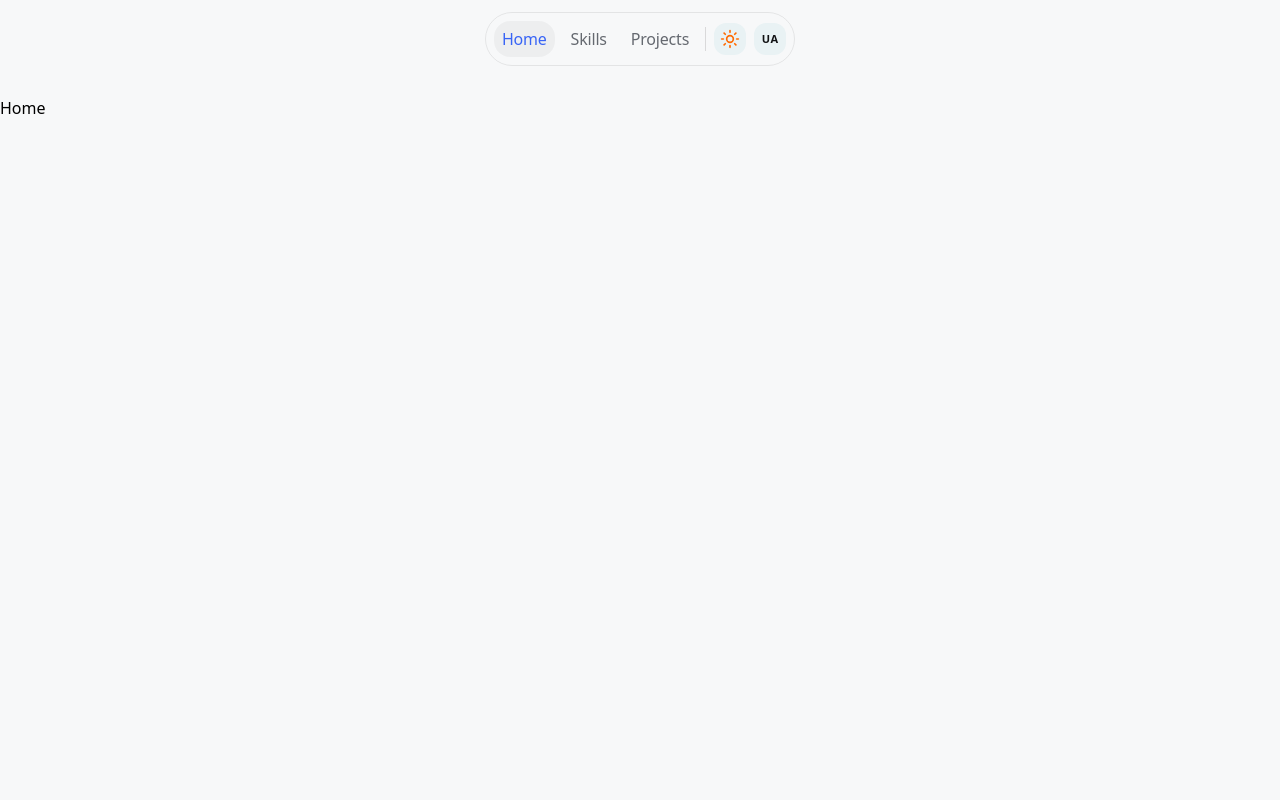
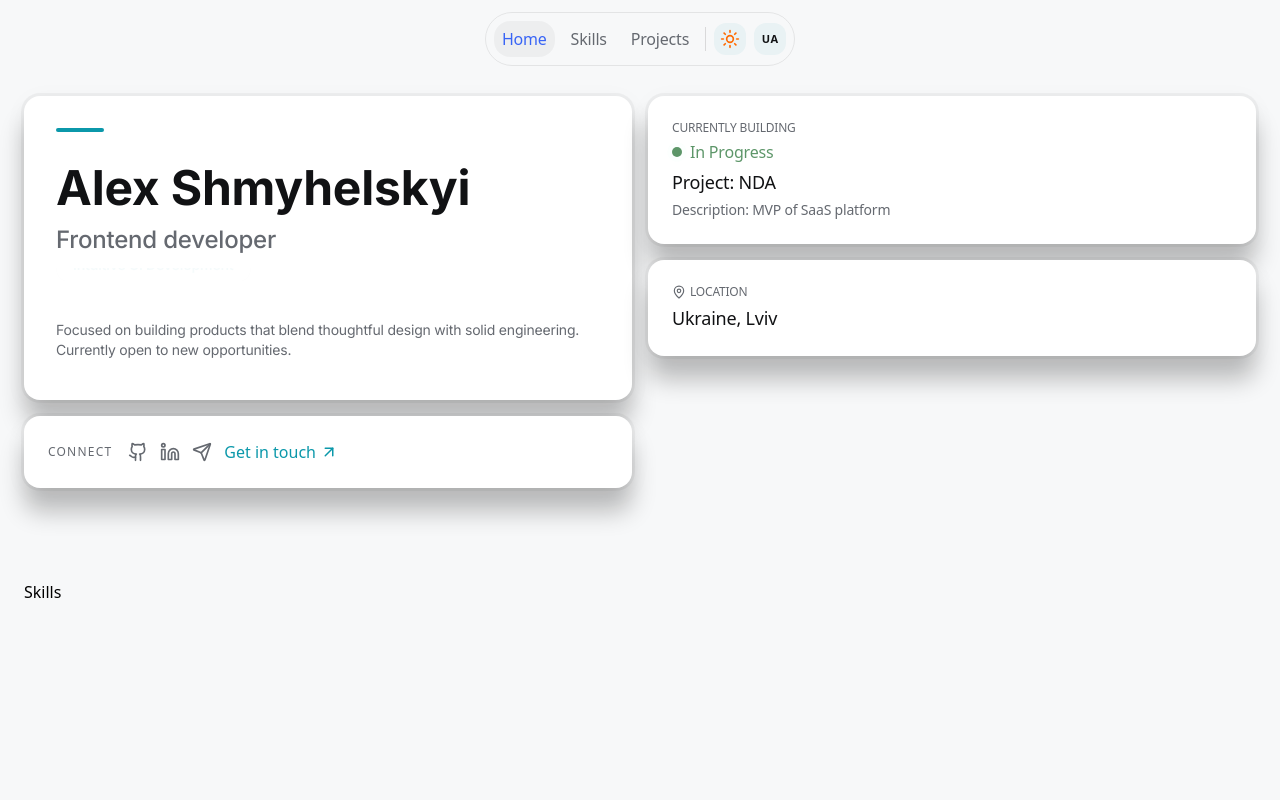
Before and after one commit to Shmyhelskiy/my-portfolio-, a Next.js app: page /en in a window 1280 px wide. Shown: the top 800 px of the page. Built offline with nearby package versions, Linux system fonts and the light colour scheme; no server answers.

Commit message:
Added home section

```diff
--- a/app/[locale]/globals.css
+++ b/app/[locale]/globals.css
@@ -9,11 +9,16 @@
   --color-secondary-foreground: var(--secondary-foreground);
   --color-border: var(--border);
   --color-border-hight: var(--border-hight);
+  --color-primary: var(--primary);
+  --color-primary-hover: var(--primary-hover);
   --color-primary-muted: var(--primary-muted);
   --color-primary-muted-hover: var(--primary-muted-hover);
   --color-nav-hover: var(--nav-hover);
   --color-nav-selected: var(--nav-selected);
   --color-nav-foreground-selected: var(--nav-foreground-selected);
+  --color-card: var(--card);
+  --color-progress: var(--progress);
+  --shadow-card: var(--shadow-card);
 }
 
 :root {
@@ -21,6 +26,8 @@
   --foreground: #111214;
   --secondary-foreground: #656970;
 
+  --primary: #0b98aa;
+  --primary-hover: #0ea5b9;
   --primary-muted: #0b98aa0f;
   --primary-muted-hover: #0b98aa1a;
 
@@ -30,6 +37,14 @@
   --nav-hover: rgba(0, 0, 0, 0.02);
   --nav-selected: rgba(0, 0, 0, 0.04);
   --nav-foreground-selected: rgb(56, 100, 245);
+
+  --card: #ffffff;
+
+  --progress: #5d9669;
+
+  --shadow-card:
+    0px 4px 24px 0 rgba(0, 0, 0, 0.04), 0px 24px 24px 0 rgba(0, 0, 0, 0.24),
+    0px 0px 0px 3px rgba(0, 0, 0, 0.04);
 }
 
 .dark {
@@ -37,6 +52,8 @@
   --foreground: #ecedee;
   --secondary-foreground: #9ca3af;
 
+  --primary: #12b5c9;
+  --primary-hover: #22d3ee;
   --primary-muted: rgba(15, 184, 206, 0.1);
   --primary-muted-hover: rgba(15, 184, 206, 0.2);
 
@@ -46,6 +63,13 @@
   --nav-hover: rgba(255, 255, 255, 0.05);
   --nav-selected: rgba(255, 255, 255, 0.08);
   --nav-foreground-selected: rgb(96, 165, 250);
+
+  --card: #161b22;
+
+  --progress: #71b380;
+
+  --shadow-card:
+    0px 4px 20px 0 rgba(0, 0, 0, 0.4), 0px 0px 0px 1px rgba(255, 255, 255, 0.08);
 }
 
 html {
--- a/app/[locale]/page.tsx
+++ b/app/[locale]/page.tsx
@@ -1,9 +1,9 @@
-export default function Home() {
+import Home from "@/copmonents/sections/Home";
+
+export default function Page() {
   return (
-    <main className="pt-24 bg-background">
-      <section className="min-h-screen" id="home">
-        Home
-      </section>
+    <main className="pt-24 bg-background flex flex-col gap-6 px-5 sm:px-6">
+      <Home />
       <section className="min-h-screen" id="skills">
         Skills
       </section>
--- a/copmonents/navigation/Navbar.tsx
+++ b/copmonents/navigation/Navbar.tsx
@@ -29,7 +29,7 @@ export default function Navbar() {
             <li
               key={link.id}
               className={cn(
-                "px-2 py-1.5 font-medium leading-6 tracking-[-0.2px] rounded-2xl text-secondary-foreground hover:bg-nav-hover duration-400 ease-out transition-all",
+                "px-1 py-0.5 md:px-2 md:py-1.5 font-medium leading-6 tracking-[-0.2px] rounded-2xl text-secondary-foreground hover:bg-nav-hover duration-400 ease-out transition-all",
                 isActive && "bg-nav-selected! text-nav-foreground-selected",
               )}
             >
--- /dev/null
+++ b/copmonents/sections/Home.tsx
@@ -0,0 +1,18 @@
+import ConnectCard from "../ui/cards/ConnetctCard";
+import MainInfoCard from "../ui/cards/MainInfoCard";
+import ProjectCard from "../ui/cards/ProjectCard";
+import LocationCard from "../ui/cards/LocationCard";
+
+export default function Home() {
+  return (
+    <section
+      className="grid grid-cols-1 md:grid-cols-4 gap-4 md:auto-rows-[minmax(140px,auto)] auto-rows-auto "
+      id="home"
+    >
+      <MainInfoCard />
+      <ProjectCard />
+      <LocationCard />
+      <ConnectCard />
+    </section>
+  );
+}
--- /dev/null
+++ b/copmonents/ui/PulsIndicator.tsx
@@ -0,0 +1,8 @@
+export default function PulsIndicator() {
+  return (
+    <span className="relative flex h-2.5 w-2.5">
+      <span className="animate-ping absolute inline-flex h-full w-full rounded-full bg-emerald-400 opacity-75"></span>
+      <span className="relative inline-flex rounded-full h-2.5 w-2.5 bg-progress"></span>
+    </span>
+  );
+}
--- /dev/null
+++ b/copmonents/ui/SkillCarousel.tsx
@@ -0,0 +1,39 @@
+"use client";
+
+import { useTranslations } from "next-intl";
+import { motion, AnimatePresence } from "framer-motion";
+import { useState, useEffect } from "react";
+
+export default function SkillCarousel() {
+  const t = useTranslations("Home");
+  const skills = t.raw("carouselSkills");
+  const [index, setIndex] = useState(0);
+
+  useEffect(() => {
+    const timer = setInterval(() => {
+      setIndex((prevIndex) => (prevIndex + 1) % skills.length);
+    }, 5000);
+
+    return () => clearInterval(timer);
+  }, [skills.length]);
+
+  return (
+    <div className="h-10 flex items-center overflow-hidden pb-2">
+      <AnimatePresence mode="wait">
+        <motion.div
+          key={skills[index]}
+          initial={{ y: 20, opacity: 0 }}
+          animate={{ y: 0, opacity: 1 }}
+          exit={{ y: -20, opacity: 0 }}
+          transition={{
+            duration: 1,
+            ease: [0.32, 0.72, 0, 1],
+          }}
+          className="px-4 py-1.5 bg-primary-muted font-inter rounded-xl text-primary text-sm font-semibold border border-border tracking-[-0.2px]"
+        >
+          {skills[index]}
+        </motion.div>
+      </AnimatePresence>
+    </div>
+  );
+}
--- /dev/null
+++ b/copmonents/ui/cards/ConnetctCard.tsx
@@ -0,0 +1,52 @@
+import { Github, Linkedin, ArrowUpRight, Send } from "lucide-react";
+import { useTranslations } from "next-intl";
+
+export default function ConnectCard() {
+  const t = useTranslations("Home");
+
+  return (
+    <div className="md:col-span-2 bg-card rounded-2xl h-fit p-2 md:p-6 flex flex-col sm:flex-row items-center gap-3 shadow-card ">
+      <div className="flex items-center gap-4">
+        <p className="text-xs font-medium text-secondary-foreground uppercase tracking-widest">
+          {t("connect-title")}
+        </p>
+
+        <div className="flex items-center gap-3 text-secondary-foreground">
+          <a
+            href="https://github.com/Shmyhelskiy"
+            target="_blank"
+            className="hover:text-foreground transition-colors"
+          >
+            <Github size={20} />
+          </a>
+
+          <a
+            href="https://www.linkedin.com/in/oleksandr-shmyhelskyi/"
+            target="_blank"
+            className="hover:text-foreground transition-colors"
+          >
+            <Linkedin size={20} />
+          </a>
+
+          <a
+            href="https://t.me/Shmyhelskyi_Oleksandr"
+            target="_blank"
+            rel="noopener noreferrer"
+            className="hover:text-foreground transition-colors"
+          >
+            <Send size={20} />
+          </a>
+        </div>
+      </div>
+
+      <a
+        href="mailto:shmyhelskyi.o.v@gmail.com"
+        target="_blank"
+        className="flex items-center gap-1 text-primary font-medium hover:text-primary-hover transition-all"
+      >
+        {t("connect-get-in-touch")}
+        <ArrowUpRight size={18} />
+      </a>
+    </div>
+  );
+}
--- /dev/null
+++ b/copmonents/ui/cards/LocationCard.tsx
@@ -0,0 +1,22 @@
+import { MapPin } from "lucide-react";
+import { useTranslations } from "next-intl";
+
+export default function LocationCard() {
+  const t = useTranslations("Home");
+
+  return (
+    <div className="md:col-span-2 bg-card rounded-2xl p-4 md:p-6 flex flex-col h-fit gap-1 shadow-card">
+      <div className="flex items-center gap-1 text-secondary-foreground">
+        <MapPin size={14} />
+
+        <p className="text-xs font-medium uppercase tracking-[-0.2px]">
+          {t("location-title")}
+        </p>
+      </div>
+
+      <p className="text-foreground text-lg font-medium tracking-[-0.2px]">
+        {t("location-location")}
+      </p>
+    </div>
+  );
+}
--- /dev/null
+++ b/copmonents/ui/cards/MainInfoCard.tsx
@@ -0,0 +1,25 @@
+import { useTranslations } from "next-intl";
+import Separator from "../Separator";
+import SkillCarousel from "../SkillCarousel";
+
+export default function MainInfoCard() {
+  const t = useTranslations("Home");
+  return (
+    <div className="md:col-span-2 md:row-span-2 bg-card rounded-2xl p-6 md:p-8 flex flex-col shadow-card">
+      <Separator className="h-1 bg-primary rounded-full mb-8 w-12" />
+
+      <div className="flex flex-col gap-3 font-inter">
+        <h1 className="text-4xl md:text-5xl font-bold tracking-[-0.2px] text-foreground">
+          {t("title")}
+        </h1>
+        <p className="text-xl md:text-2xl tracking-[-0.2px] font-medium text-secondary-foreground">
+          {t("subtitle")}
+        </p>
+        <SkillCarousel />
+        <p className="text-secondary-foreground tracking-[-0.2px] text-sm  ">
+          {t("description")}
+        </p>
+      </div>
+    </div>
+  );
+}
--- /dev/null
+++ b/copmonents/ui/cards/ProjectCard.tsx
@@ -0,0 +1,27 @@
+import { useTranslations } from "next-intl";
+import PulsIndicator from "../PulsIndicator";
+
+export default function ProjectCard() {
+  const t = useTranslations("Home");
+
+  return (
+    <div className="md:col-span-2 bg-card rounded-2xl p-4 md:p-6 flex flex-col gap-1 shadow-card h-fit">
+      <p className="text-xs font-medium text-secondary-foreground uppercase tracking-[-0.2px]">
+        {t("currentProject-title")}
+      </p>
+      <div className="flex items-center gap-2">
+        <PulsIndicator />
+        <span className="text-progress tracking-[-0.2px]">
+          {t("currentProject-in-progress")}
+        </span>
+      </div>
+
+      <p className="text-foreground text-lg font-medium tracking-[-0.2px]">
+        {t("currentProject-name-project")}
+      </p>
+      <p className="text-secondary-foreground text-sm tracking-[-0.2px]">
+        {t("currentProject-description-project")}
+      </p>
+    </div>
+  );
+}
--- a/messages/en.json
+++ b/messages/en.json
@@ -6,5 +6,24 @@
     "home": "Home",
     "skills": "Skills",
     "projects": "Projects"
+  },
+  "Home": {
+    "title": "Alex Shmyhelskyi",
+    "subtitle": "Frontend developer",
+    "description": "Focused on building products that blend thoughtful design with solid engineering. Currently open to new opportunities.",
+    "carouselSkills": [
+      "Intuitive UI Development",
+      "Performance Optimization",
+      "Responsive Web Design",
+      "Cutting-Edge Tech Stack"
+    ],
+    "currentProject-title": "Currently building",
+    "currentProject-in-progress": "In Progress",
+    "currentProject-name-project": "Project: NDA",
+    "currentProject-description-project": "Description: MVP of SaaS platform",
+    "location-title": "Location",
+    "location-location": "Ukraine, Lviv",
+    "connect-title": "Connect",
+    "connect-get-in-touch": "Get in touch"
   }
 }
--- a/messages/uk.json
+++ b/messages/uk.json
@@ -6,5 +6,24 @@
     "home": "Головна",
     "skills": "Скіли",
     "projects": "Проєкти"
+  },
+  "Home": {
+    "title": "Олександр Шмигельський",
+    "subtitle": "Frontend розробник",
+    "description": "Зосереджений на створенні продуктів, що поєднують продуманий дизайн та надійну інженерію. Наразі відкритий для нових можливостей.",
+    "carouselSkills": [
+      "Інтуїтивний UI-розробка",
+      "Оптимізація продуктивності",
+      "Адаптивний веб-дизайн",
+      "Сучасний стек технологій"
+    ],
+    "currentProject-title": "В розробці",
+    "currentProject-in-progress": "In Progress",
+    "currentProject-name-project": "Проєкт: NDA",
+    "currentProject-description-project": "Опис: MVP платформи SaaS",
+    "location-title": "Локація",
+    "location-location": "Україна, Львів",
+    "connect-title": "Контакти",
+    "connect-get-in-touch": "Зв'яжіться з мною"
   }
 }
```
